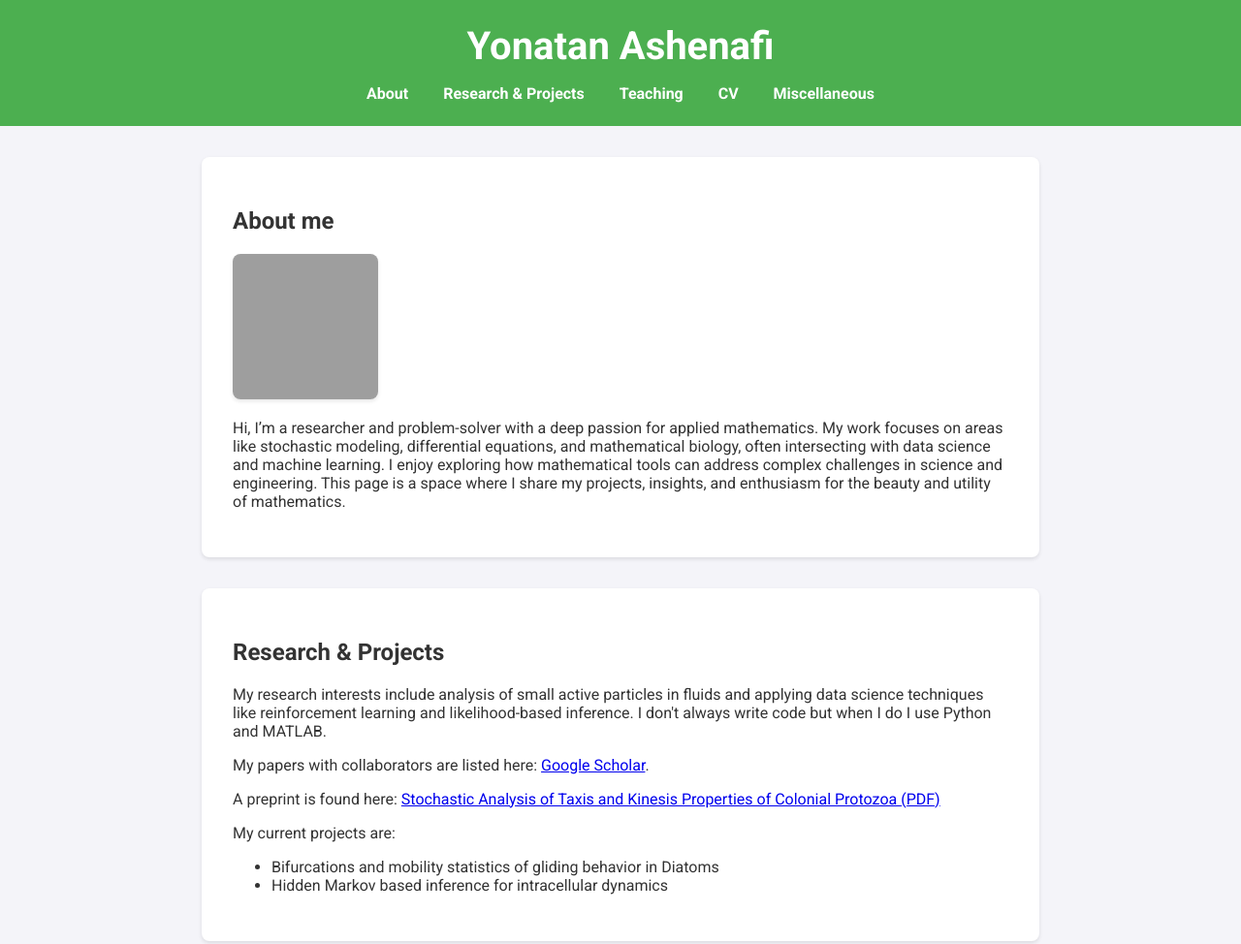
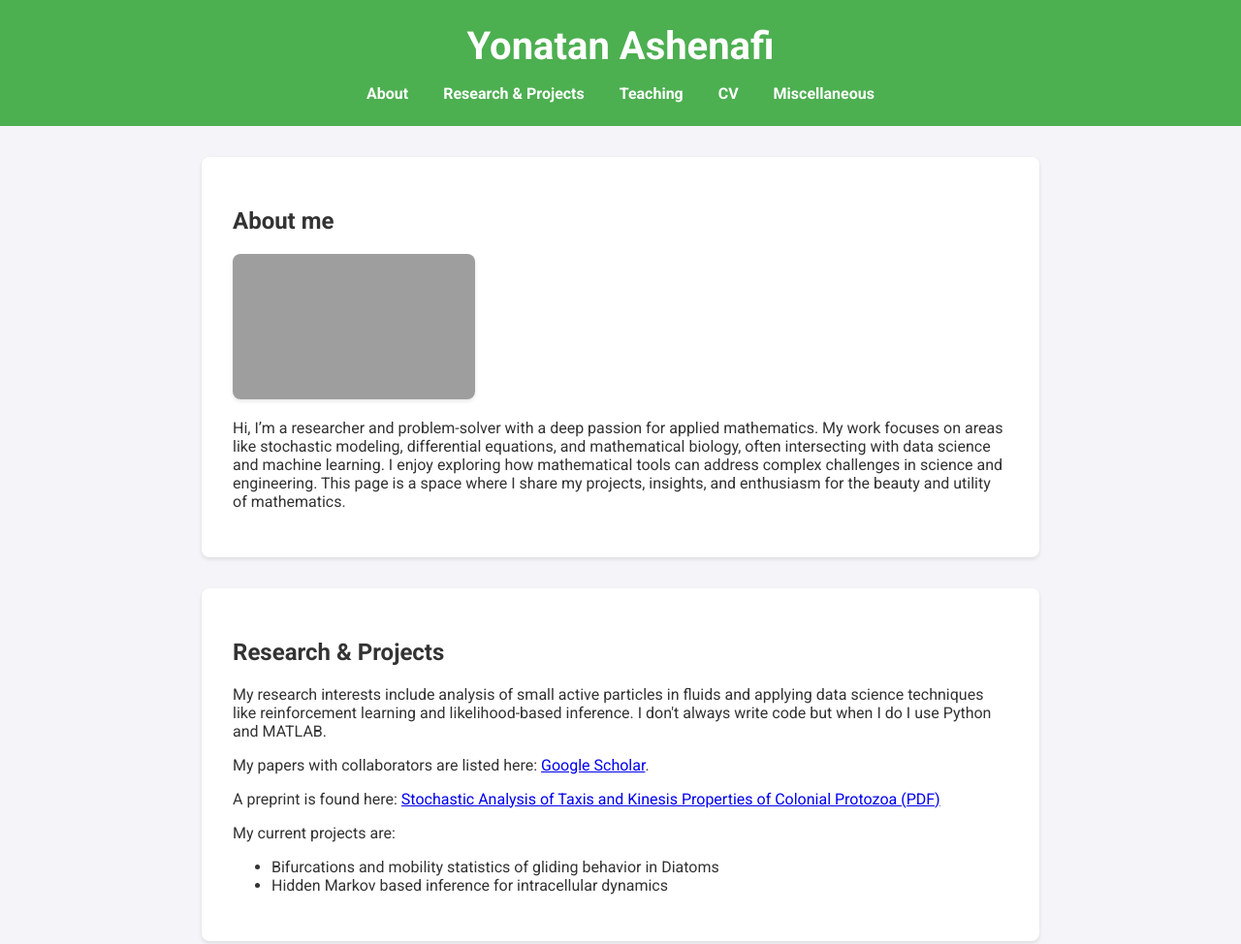
Before and after one commit to Yonatan55/yonatan55.github.io, a plain HTML site: page index.html in a window 1280 px wide. Shown: the top 974 px of the page at 97% size. Drawn offline with Linux system fonts and the light colour scheme; grey boxes are pictures that could not be loaded.

Commit message:
Update index.html

```diff
--- a/index.html
+++ b/index.html
@@ -74,7 +74,7 @@
 
     <section id="about">
         <h2>About me</h2>
-  <img src="your-photo.jpg" alt="Yonatan Ashenafi" style="width: 150px; height: 150px; object-fit: cover; border-radius: 8px; box-shadow: 0 2px 4px rgba(0, 0, 0, 0.1);">
+  <img src="your-photo.jpg" alt="Yonatan Ashenafi" style="width: 250px; height: 150px; object-fit: cover; border-radius: 8px; box-shadow: 0 2px 4px rgba(0, 0, 0, 0.1);">
         <p>Hi, I’m a researcher and problem-solver with a deep passion for applied mathematics. My work focuses on areas like stochastic modeling, differential equations, and mathematical biology, often intersecting with data science and machine learning. I enjoy exploring how mathematical tools can address complex challenges in science and engineering. This page is a space where I share my projects, insights, and enthusiasm for the beauty and utility of mathematics.</p>
     </section>
 
```
